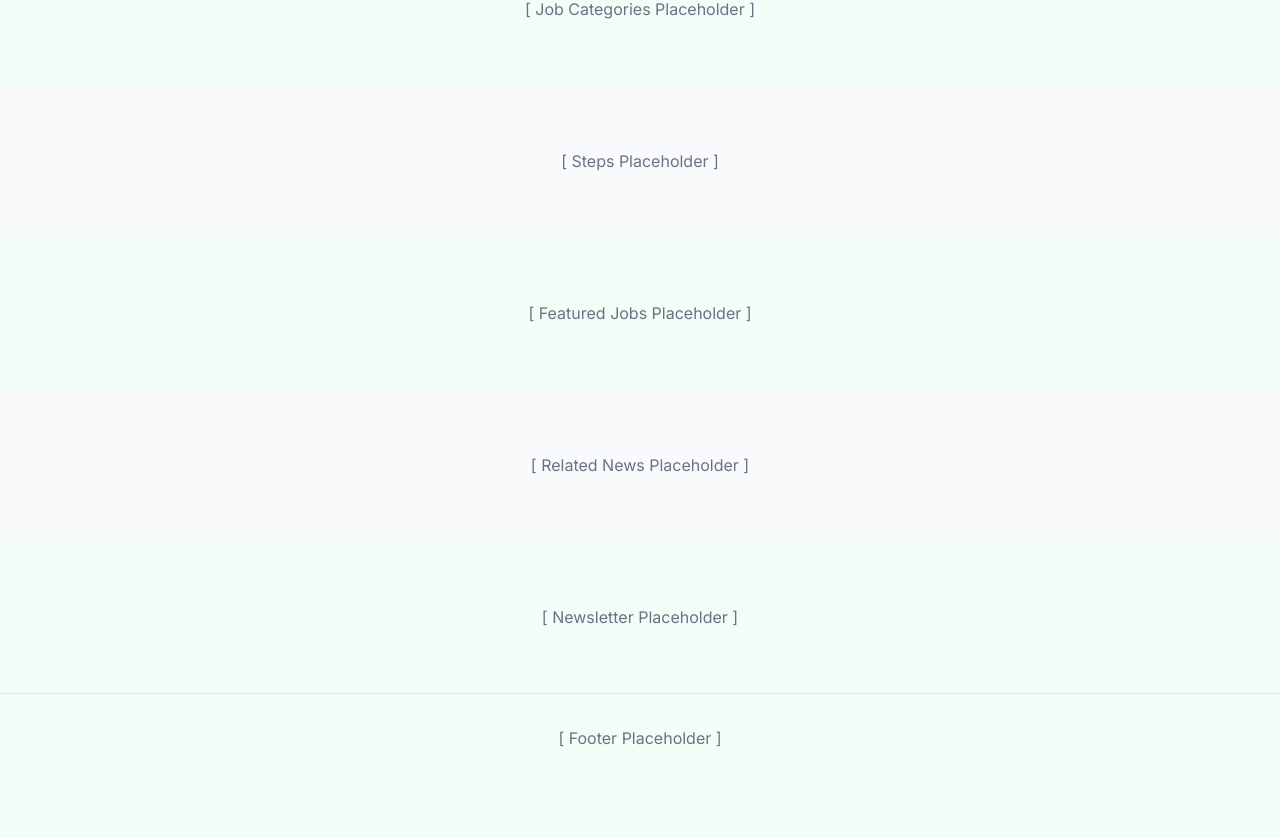
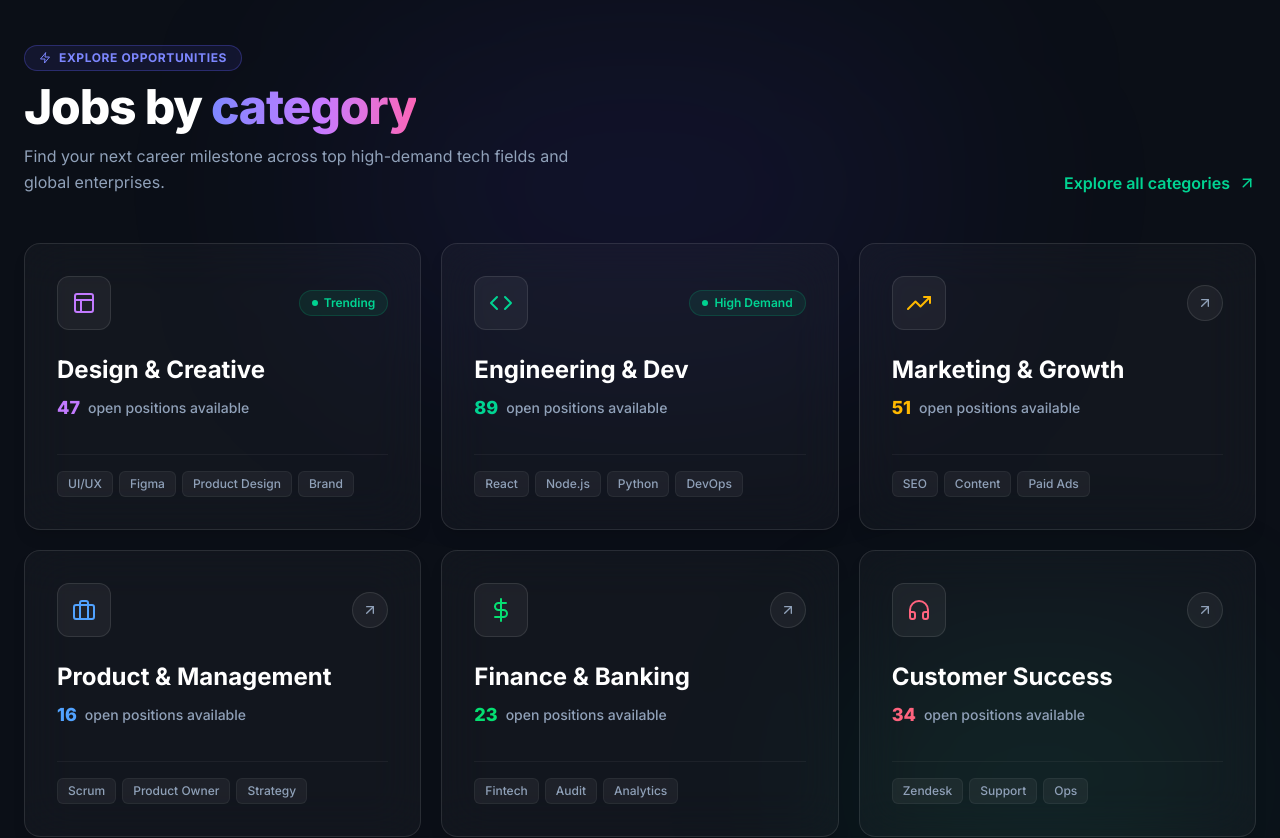
Before and after one commit to shepherd-bit/03-react-job-site, a React (Vite) app: page / in a window 1280 px wide. Shown: the part 1370-2208 px from the top of the page. Before the commit the page ends 2152 px from the top, so only its background shows below. Built offline with nearby package versions, Linux system fonts and the light colour scheme.

Commit message:
Update JobCategories.jsx

```diff
--- a/src/components/JobCategories.jsx
+++ b/src/components/JobCategories.jsx
@@ -1,7 +1,228 @@
+import { useRef } from 'react';
+import { useGSAP } from '@gsap/react';
+import gsap from 'gsap';
+import { ScrollTrigger } from 'gsap/ScrollTrigger';
+import {
+  FiLayout,
+  FiCode,
+  FiTrendingUp,
+  FiBriefcase,
+  FiDollarSign,
+  FiHeadphones,
+  FiArrowUpRight,
+  FiZap
+} from 'react-icons/fi';
+
+gsap.registerPlugin(ScrollTrigger);
+
+const categories = [
+  {
+    id: 'design',
+    title: 'Design & Creative',
+    jobsCount: 47,
+    icon: FiLayout,
+    featured: true,
+    badge: 'Trending',
+    gradient: 'from-purple-500/20 via-indigo-500/10 to-transparent',
+    accentColor: 'text-purple-400',
+    glowColor: 'group-hover:border-purple-500/50 group-hover:shadow-purple-500/20',
+    topRoles: ['UI/UX', 'Figma', 'Product Design', 'Brand']
+  },
+  {
+    id: 'engineering',
+    title: 'Engineering & Dev',
+    jobsCount: 89,
+    icon: FiCode,
+    featured: true,
+    badge: 'High Demand',
+    gradient: 'from-emerald-500/20 via-teal-500/10 to-transparent',
+    accentColor: 'text-emerald-400',
+    glowColor: 'group-hover:border-emerald-500/50 group-hover:shadow-emerald-500/20',
+    topRoles: ['React', 'Node.js', 'Python', 'DevOps']
+  },
+  {
+    id: 'marketing',
+    title: 'Marketing & Growth',
+    jobsCount: 51,
+    icon: FiTrendingUp,
+    featured: false,
+    gradient: 'from-amber-500/20 via-orange-500/10 to-transparent',
+    accentColor: 'text-amber-400',
+    glowColor: 'group-hover:border-amber-500/50 group-hover:shadow-amber-500/20',
+    topRoles: ['SEO', 'Content', 'Paid Ads']
+  },
+  {
+    id: 'management',
+    title: 'Product & Management',
+    jobsCount: 16,
+    icon: FiBriefcase,
+    featured: false,
+    gradient: 'from-blue-500/20 via-cyan-500/10 to-transparent',
+    accentColor: 'text-blue-400',
+    glowColor: 'group-hover:border-blue-500/50 group-hover:shadow-blue-500/20',
+    topRoles: ['Scrum', 'Product Owner', 'Strategy']
+  },
+  {
+    id: 'finance',
+    title: 'Finance & Banking',
+    jobsCount: 23,
+    icon: FiDollarSign,
+    featured: false,
+    gradient: 'from-green-500/20 via-emerald-500/10 to-transparent',
+    accentColor: 'text-green-400',
+    glowColor: 'group-hover:border-green-500/50 group-hover:shadow-green-500/20',
+    topRoles: ['Fintech', 'Audit', 'Analytics']
+  },
+  {
+    id: 'support',
+    title: 'Customer Success',
+    jobsCount: 34,
+    icon: FiHeadphones,
+    featured: false,
+    gradient: 'from-rose-500/20 via-pink-500/10 to-transparent',
+    accentColor: 'text-rose-400',
+    glowColor: 'group-hover:border-rose-500/50 group-hover:shadow-rose-500/20',
+    topRoles: ['Zendesk', 'Support', 'Ops']
+  },
+];
+
 export default function JobCategories() {
+  const containerRef = useRef(null);
+
+  useGSAP(
+    () => {
+      // 1. Safe Entrance Animation using gsaps batch / smooth reveal without hiding elements upfront
+      gsap.from('.cat-card', {
+        scrollTrigger: {
+          trigger: containerRef.current,
+          start: 'top 85%',
+        },
+        y: 20,
+        opacity: 0,
+        duration: 0.6,
+        stagger: 0.08,
+        ease: 'power2.out',
+        clearProps: 'all' // Ensures opacity and transforms are wiped clean after animation finishes
+      });
+
+      // 2. Animated Counter Numbers
+      const counters = gsap.utils.toArray('.counter-num');
+      counters.forEach((counter) => {
+        const target = parseInt(counter.getAttribute('data-target'), 10);
+        gsap.to(counter, {
+          scrollTrigger: {
+            trigger: containerRef.current,
+            start: 'top 85%',
+          },
+          innerText: target,
+          duration: 1.5,
+          snap: { innerText: 1 },
+          ease: 'power2.out',
+        });
+      });
+    },
+    { scope: containerRef }
+  );
+
   return (
-    <section className="py-16 text-center">
-      <p className="text-gray-500">[ Job Categories Placeholder ]</p>
+    <section
+      ref={containerRef}
+      className="py-20 sm:py-28 bg-[#0B0F17] text-white relative overflow-hidden"
+    >
+      {/* Background Ambient Glows */}
+      <div className="absolute top-1/4 left-1/2 -translate-x-1/2 -translate-y-1/2 w-[600px] h-[300px] bg-indigo-600/10 blur-[120px] rounded-full pointer-events-none" />
+      <div className="absolute bottom-10 right-10 w-[400px] h-[250px] bg-emerald-500/10 blur-[100px] rounded-full pointer-events-none" />
+
+      <div className="max-w-7xl mx-auto px-6 relative z-10">
+        {/* Section Header */}
+        <div className="flex flex-col md:flex-row md:items-end justify-between mb-12 gap-6">
+          <div className="space-y-3">
+            <div className="inline-flex items-center gap-2 bg-indigo-500/10 border border-indigo-500/30 text-indigo-400 px-3.5 py-1 rounded-full text-xs font-bold uppercase tracking-wider">
+              <FiZap className="text-indigo-400" />
+              Explore Opportunities
+            </div>
+            <h2 className="text-3xl sm:text-5xl font-extrabold tracking-tight text-white">
+              Jobs by <span className="text-transparent bg-clip-text bg-gradient-to-r from-indigo-400 via-purple-400 to-pink-400">category</span>
+            </h2>
+            <p className="text-slate-400 text-sm sm:text-base max-w-xl font-normal leading-relaxed">
+              Find your next career milestone across top high-demand tech fields and global enterprises.
+            </p>
+          </div>
+
+          <a
+            href="#categories"
+            className="group inline-flex items-center gap-2 text-emerald-400 font-semibold hover:text-emerald-300 transition-all text-sm sm:text-base self-start md:self-end"
+          >
+            Explore all categories
+            <FiArrowUpRight className="text-lg group-hover:translate-x-1 group-hover:-translate-y-1 transition-transform" />
+          </a>
+        </div>
+
+        {/* Bento Grid */}
+        <div className="grid grid-cols-1 md:grid-cols-2 lg:grid-cols-3 gap-5">
+          {categories.map((cat) => {
+            const Icon = cat.icon;
+            return (
+              <div
+                key={cat.id}
+                className={`cat-card group relative p-6 sm:p-8 rounded-2xl bg-white/[0.03] backdrop-blur-xl border border-white/10 hover:bg-white/[0.06] transition-all duration-300 shadow-lg hover:shadow-2xl hover:-translate-y-1.5 cursor-pointer flex flex-col justify-between overflow-hidden ${cat.glowColor}`}
+              >
+                {/* Radial Gradient Backdrop Effect on Hover */}
+                <div
+                  className={`absolute inset-0 bg-gradient-to-br ${cat.gradient} opacity-0 group-hover:opacity-100 transition-opacity duration-500 pointer-events-none`}
+                />
+
+                {/* Card Top Header */}
+                <div>
+                  <div className="flex items-center justify-between mb-6">
+                    <div className={`p-3.5 rounded-xl bg-white/5 border border-white/10 ${cat.accentColor} group-hover:scale-110 group-hover:bg-white/10 transition-all duration-300`}>
+                      <Icon className="text-2xl" />
+                    </div>
+
+                    {cat.badge ? (
+                      <span className="inline-flex items-center gap-1.5 px-3 py-1 rounded-full text-xs font-semibold bg-emerald-500/10 text-emerald-400 border border-emerald-500/20">
+                        <span className="w-1.5 h-1.5 rounded-full bg-emerald-400 animate-pulse" />
+                        {cat.badge}
+                      </span>
+                    ) : (
+                      <div className="w-9 h-9 rounded-full bg-white/5 border border-white/10 flex items-center justify-center text-slate-400 group-hover:text-white group-hover:bg-white/10 group-hover:border-white/20 transition-all">
+                        <FiArrowUpRight className="text-base group-hover:translate-x-0.5 group-hover:-translate-y-0.5 transition-transform" />
+                      </div>
+                    )}
+                  </div>
+
+                  {/* Title & Count */}
+                  <h3 className="text-xl sm:text-2xl font-bold text-white mb-2 group-hover:text-transparent group-hover:bg-clip-text group-hover:bg-gradient-to-r group-hover:from-white group-hover:to-slate-300 transition-all">
+                    {cat.title}
+                  </h3>
+
+                  <div className="flex items-center gap-2 text-slate-400 text-sm font-medium">
+                    <span
+                      className={`counter-num text-lg font-extrabold ${cat.accentColor}`}
+                      data-target={cat.jobsCount}
+                    >
+                      {cat.jobsCount}
+                    </span>
+                    <span>open positions available</span>
+                  </div>
+                </div>
+
+                {/* Micro-Pills */}
+                <div className="mt-8 pt-4 border-t border-white/5 flex flex-wrap gap-1.5">
+                  {cat.topRoles.map((role) => (
+                    <span
+                      key={role}
+                      className="px-2.5 py-1 rounded-md text-xs font-medium bg-white/5 text-slate-400 border border-white/5 group-hover:border-white/10 group-hover:text-slate-200 group-hover:bg-white/10 transition-all"
+                    >
+                      {role}
+                    </span>
+                  ))}
+                </div>
+              </div>
+            );
+          })}
+        </div>
+      </div>
     </section>
   );
 }
```
